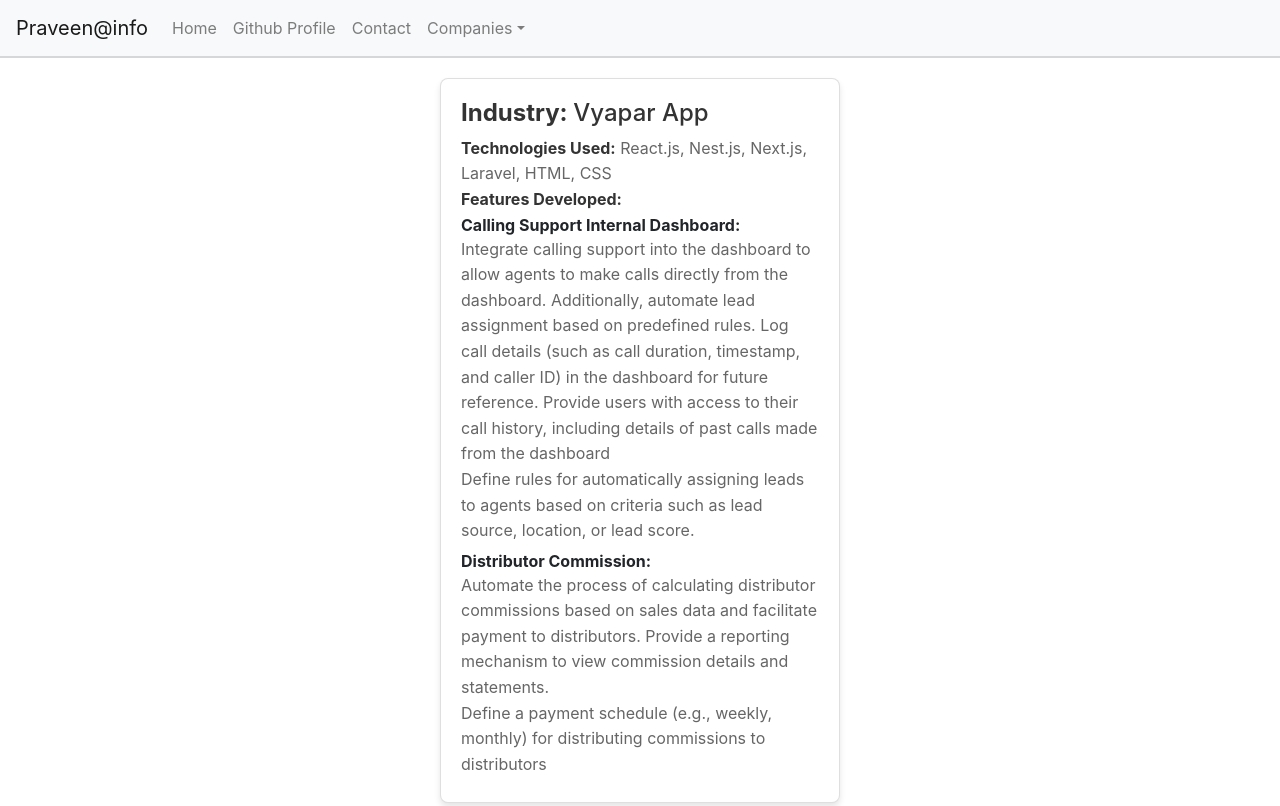
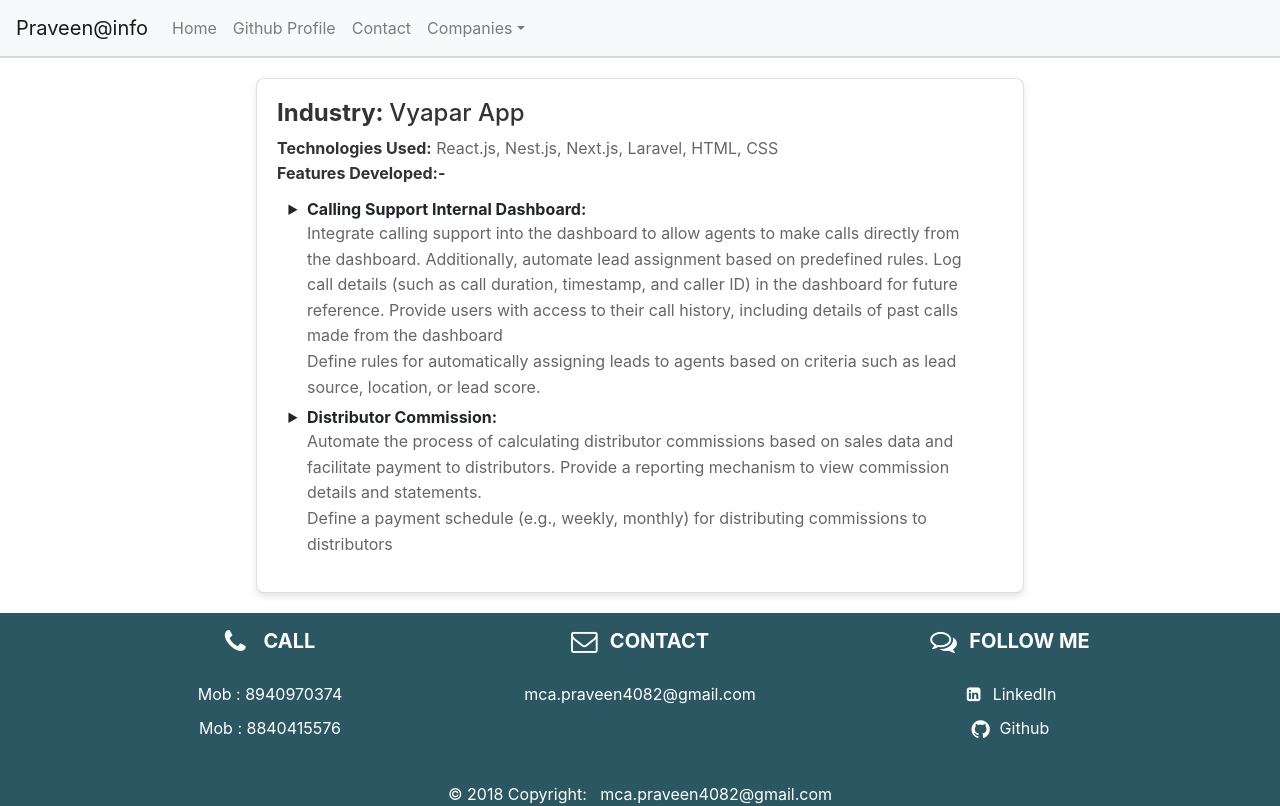
Before and after one commit to mcapraveen4082/praveen-profile, a React (Create React App) app: page /company/vyapar in a window 1280 px wide. Shown: the top 806 px of the page. Built offline with nearby package versions, Linux system fonts and the light colour scheme.

Commit message:
added change

```diff
--- a/src/Component/company/Licious.js
+++ b/src/Component/company/Licious.js
@@ -12,7 +12,7 @@
             <div class="card">
                 <h2><strong>Industry: </strong> Licious</h2>
                 <p><strong>Technologies Used:</strong> React.js, Javascript, Laravel, HTML, CSS</p>
-                <p><strong>Features Developed:</strong></p>
+                <p><strong>Features Developed:-</strong></p>
                 <ul>
                     <li>
                         <b>Product Listing Page: </b>
--- a/src/Component/company/Vyapar.js
+++ b/src/Component/company/Vyapar.js
@@ -12,7 +12,7 @@
             <div class="card">
                 <h2><strong>Industry: </strong> Vyapar App</h2>
                 <p><strong>Technologies Used:</strong> React.js, Nest.js, Next.js, Laravel, HTML, CSS</p>
-                <p><strong>Features Developed:</strong></p>
+                <p><strong>Features Developed:-</strong></p>
                 <ul>
                      <li>
                         <b>Calling Support Internal Dashboard: </b>
--- a/src/css/licious.css
+++ b/src/css/licious.css
@@ -3,7 +3,7 @@
   border-radius: 8px;
   box-shadow: 0 4px 6px rgba(0, 0, 0, 0.1);
   margin: 20px auto;
-  max-width: 400px;
+  max-width: 60%;
   padding: 20px;
 }
 
@@ -21,8 +21,8 @@
 
 .card ul {
   margin: 0;
-  padding: 0;
-  list-style-type: none;
+  padding: 10px 30px;
+  list-style-type: disclosure-closed;
 }
 
 .card ul li {
--- a/src/css/vyapar.css
+++ b/src/css/vyapar.css
@@ -3,7 +3,7 @@
   border-radius: 8px;
   box-shadow: 0 4px 6px rgba(0, 0, 0, 0.1);
   margin: 20px auto;
-  max-width: 400px;
+  max-width: 60%;
   padding: 20px;
 }
 
@@ -21,8 +21,8 @@
 
 .card ul {
   margin: 0;
-  padding: 0;
-  list-style-type: none;
+  padding: 10px 30px;
+  list-style-type: disclosure-closed;
 }
 
 .card ul li {
```
